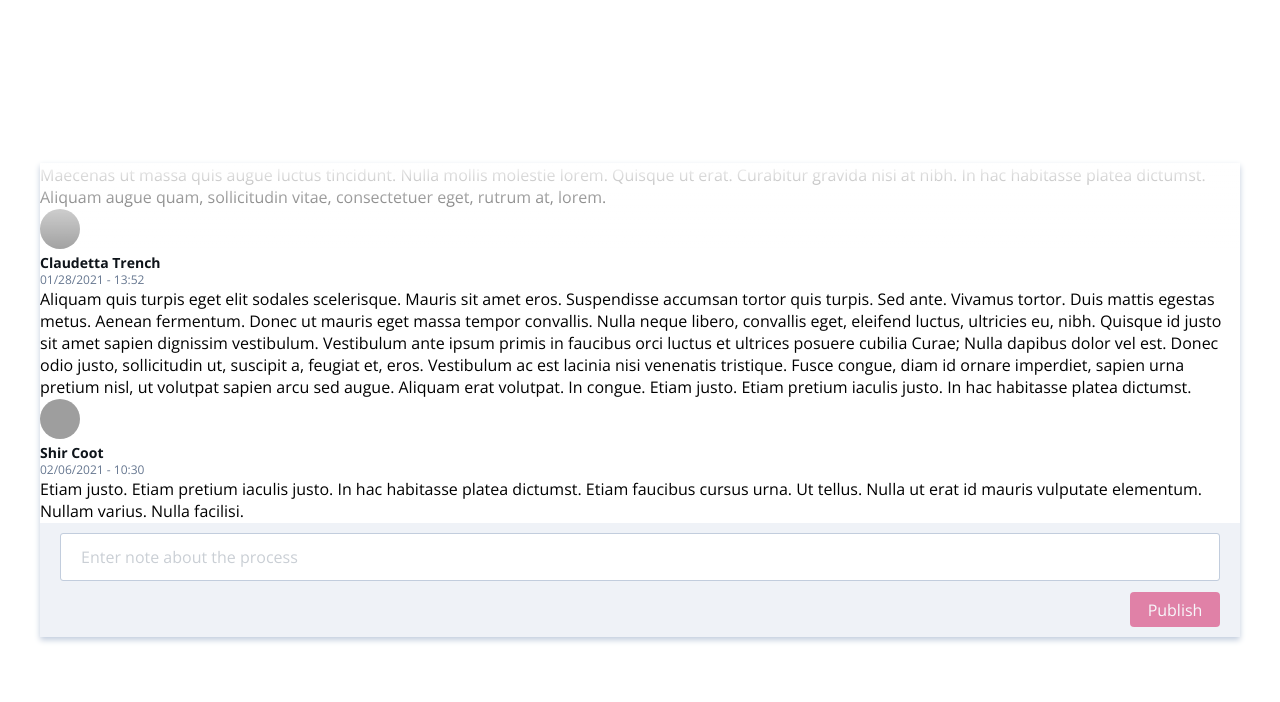
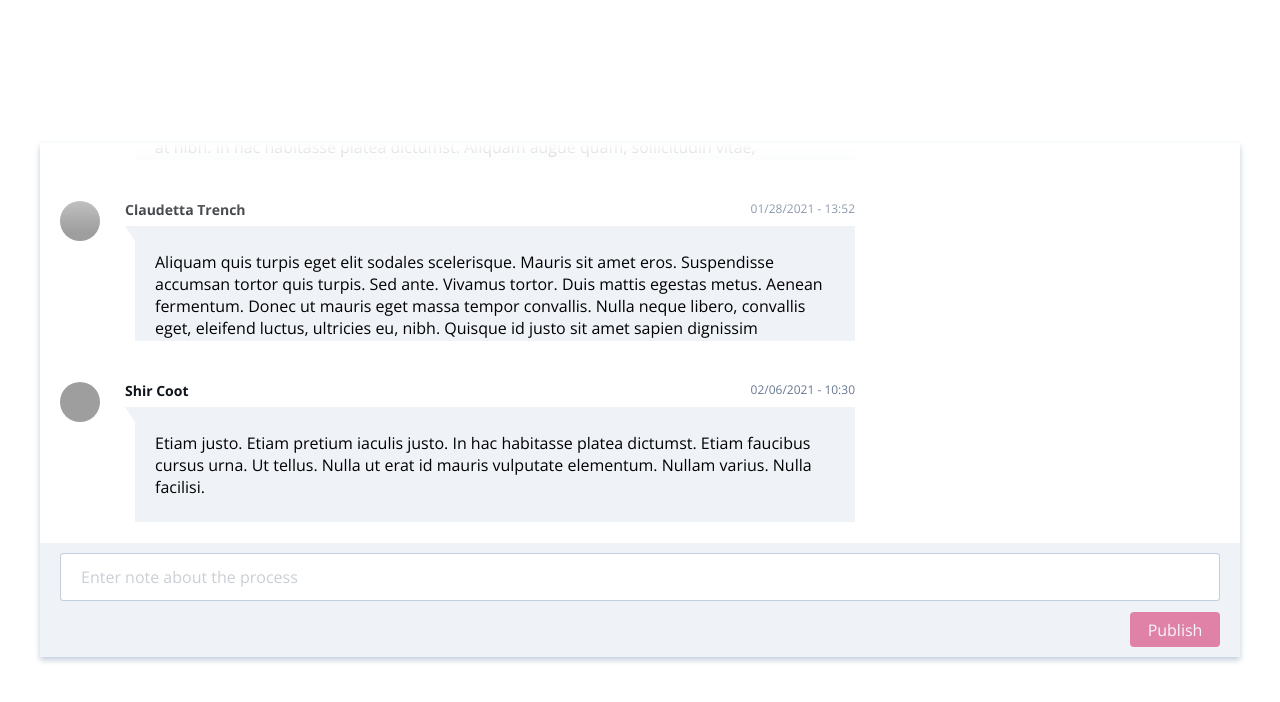
Before and after one commit to ziaboby/notes, a React (Create React App) app: page / in a window 1280 px wide. Shown: the top 702 px of the page. Built offline with nearby package versions, Linux system fonts and the light colour scheme; grey boxes are pictures that could not be loaded.

Commit message:
Added stylesheet

```diff
--- a/src/layout/App.scss
+++ b/src/layout/App.scss
@@ -35,6 +35,15 @@ body {
 .notes-list {
     height: 45vh;
     overflow-y: scroll;
+    @include from-px-to-rem('padding', 20px);
+    display: flex;
+    flex-direction: column;
+    > .note {
+        align-self: flex-start;
+    }
+    > .note--right {
+        align-self: flex-end;
+    }
 
     /*SCROLLBAR*/
 
@@ -51,8 +60,8 @@ body {
     }
 
     &::-webkit-scrollbar-thumb {
-        background-color: $colorWaikawaGrey; /* color of the scroll thumb */
+        background-color: $colorWaikawaGrey;
         border-radius: 20px;
-        border: 3px solid $colorWaikawaGrey; /* creates padding around scroll thumb */
+        border: 3px solid $colorWaikawaGrey;
     }
 }
--- /dev/null
+++ b/src/layout/elements/BubbleText.scss
@@ -0,0 +1,47 @@
+@import '../sass-shared/settings';
+
+.bubble {
+    @include from-px-to-rem('min-width', 350px);
+    @include from-px-to-rem('max-width', 730px);
+    @include from-px-to-rem('line-height', 22px);
+    position: relative;
+}
+
+.bubble-content {
+    color: $colorBlack;
+    overflow: hidden;
+    @include from-px-to-rem('padding-top', 25px);
+    @include from-px-to-rem('padding-bottom', 25px);
+    @include from-px-to-rem('padding-left', 20px);
+    @include from-px-to-rem('padding-right', 20px);
+    @include from-px-to-rem('max-height', 65px);
+    .note--right & {
+        background-color: $colorLinkWater1;
+        @include from-px-to-rem('margin-right', 10px);
+    }
+    .note--left & {
+        @include from-px-to-rem('margin-left', 10px);
+        background-color: $colorSolitude;
+    }
+}
+
+.bubble-tail {
+    width: 0;
+    height: 0;
+    position: absolute;
+    top: 0;
+    border-style: solid;
+    border-width: 0;
+    border-color: transparent;
+    @include from-px-to-rem('border-top-width', 15px);
+    .note--right & {
+        @include from-px-to-rem('border-right-width', 10px);
+        border-top-color: $colorLinkWater1;
+        right: 0;
+    }
+    .note--left & {
+        @include from-px-to-rem('border-left-width', 10px);
+        border-top-color: $colorSolitude;
+        left: 0;
+    }
+}
--- a/src/layout/elements/Note.scss
+++ b/src/layout/elements/Note.scss
@@ -1,4 +1,58 @@
 @import '../sass-shared/settings';
+
+.note {
+    position: relative;
+    @include from-px-to-rem('padding-top', 25px);
+    @include from-px-to-rem('margin-top', 40px);
+    &:first-child {
+        margin-top: 0;
+    }
+}
+
+.note-avatar,
+.note-label,
+.note-timestamp {
+    position: absolute;
+    top: 0;
+}
+
+.note--left {
+    @include from-px-to-rem('padding-left', 65px);
+    > .note-avatar {
+        left: 0;
+    }
+    > .note-timestamp {
+        right: 0;
+    }
+}
+
+.note--right {
+    @include from-px-to-rem('padding-right', 58px);
+    > .note-avatar {
+        right: 0;
+        @include from-px-to-rem('top', 25px);
+    }
+    > .note-timestamp {
+        @include from-px-to-rem('right', 65px);
+    }
+}
+
+.bubble-content {
+    background-repeat: no-repeat;
+    background-clip: padding-box;
+    .note--right & {
+        background-color: $colorLinkWater1;
+        // > .bubble-tail {
+        //     @include from-px-to-rem('right', -10px);
+        // }
+    }
+    .note--left & {
+        background-color: $colorSolitude;
+        // > .bubble-tail {
+        //     @include from-px-to-rem('left', -10px);
+        // }
+    }
+}
 
 .note-scrollref {
     width: 1px;
--- a/src/layout/sass-shared/_reset.scss
+++ b/src/layout/sass-shared/_reset.scss
@@ -1,9 +1,5 @@
 button,
-textarea
-// ,
-// div,
-// textarea
-{
+textarea {
     all: unset;
 }
 
```
Also changed, not shown: src/layout/elements/BubbleText.js (+7 -6 lines).
